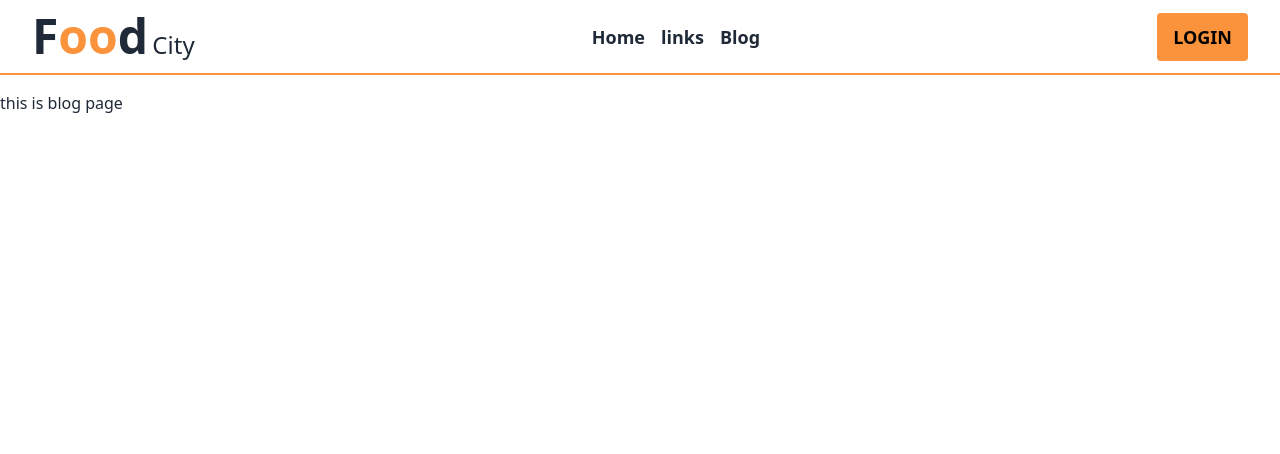
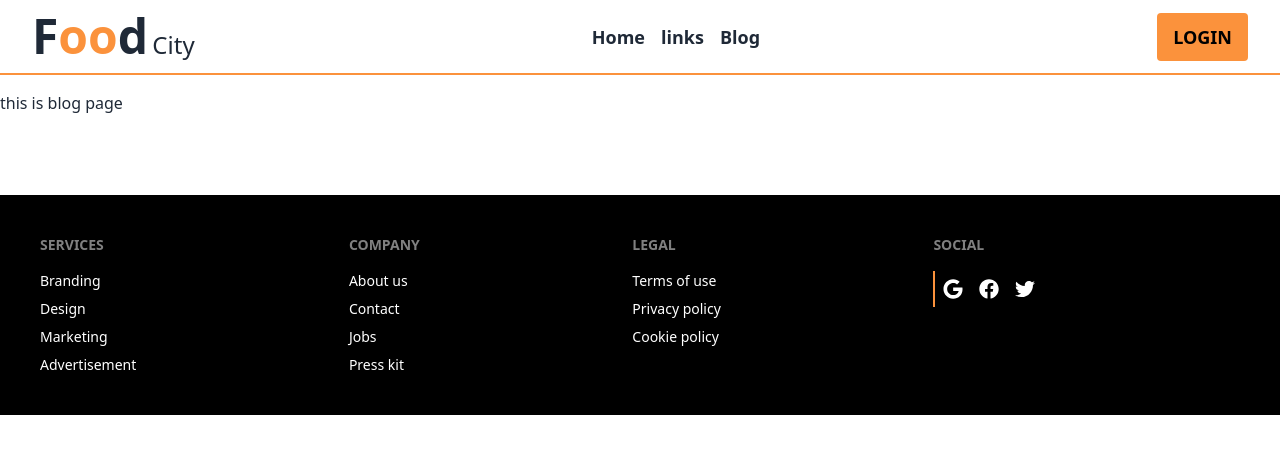
Before and after one commit to Hridoy-shill/project-2-food_chiy-client, a React (Vite) app: page /blog in a window 1280 px wide. Shown: the top 454 px of the page. Built offline with nearby package versions, Linux system fonts and the light colour scheme; no server answers.

Commit message:
footer shared with other component

```diff
--- a/src/pages/BlogPage/BlogPage.jsx
+++ b/src/pages/BlogPage/BlogPage.jsx
@@ -1,11 +1,13 @@
 import React from 'react';
 import Navbar from '../sharePages/Navbar/Navbar';
+import Footer from '../sharePages/Footer/Footer';
 
 const BlogPage = () => {
     return (
         <div>
             <Navbar></Navbar>
             <p>this is blog page</p>
+            <Footer></Footer>
         </div>
     );
 };
--- a/src/pages/LoginPage/LoginPage.jsx
+++ b/src/pages/LoginPage/LoginPage.jsx
@@ -3,6 +3,7 @@ import Navbar from '../sharePages/Navbar/Navbar';
 import { FaGoogle, FaGithub } from 'react-icons/fa';
 import { Form, Link } from 'react-router-dom';
 import { AuthContext } from '../../provider/AuthProvider';
+import Footer from '../sharePages/Footer/Footer';
 
 const LoginPage = () => {
 
@@ -71,6 +72,8 @@ const LoginPage = () => {
                 <button onClick={handleGitHubLogIn} className='btn btn-outline font-bold'>Login with gitHub <FaGithub className='text-lg font bold ms-2'></FaGithub></button>
             </div>
             <p className='text-lg font-semibold text-center mt-4  mb-3'>Dont’t Have An Account ? <Link to={'/register'} className='font-bold text-lg text-orange-400 underline'>Register</Link></p>
+
+            <Footer></Footer>
         </div>
     );
 };
--- a/src/pages/RegisterPage/RegisterPage.jsx
+++ b/src/pages/RegisterPage/RegisterPage.jsx
@@ -3,13 +3,14 @@ import { Form, Link } from 'react-router-dom';
 import Navbar from '../sharePages/Navbar/Navbar';
 import { AuthContext } from '../../provider/AuthProvider';
 import { updateProfile } from 'firebase/auth';
+import Footer from '../sharePages/Footer/Footer';
 
 
 const RegisterPage = () => {
 
     const [error, setError] = useState('')
 
-    const { createNewUser, auth } = useContext(AuthContext)
+    const { createNewUser } = useContext(AuthContext)
 
     const handleRegister = event => {
         event.preventDefault();
@@ -77,6 +78,8 @@ const RegisterPage = () => {
                     <p className='font-bold'>Already have an Account? <Link to={'/login'} className='text-orange-400 underline'>Login</Link></p>
                 </div>
             </Form>
+
+            <Footer></Footer>
         </div>
     );
 };
--- a/src/pages/sharePages/Footer/Footer.jsx
+++ b/src/pages/sharePages/Footer/Footer.jsx
@@ -3,7 +3,7 @@ import { FaGoogle, FaFacebook, FaTwitter } from 'react-icons/fa';
 
 const Footer = () => {
     return (
-        <div className='bg-slate-300'>
+        <div className='bg-slate-300 mt-20'>
             <footer className="footer p-10 bg-black text-white">
                 <div>
                     <span className="footer-title">Services</span>
```
